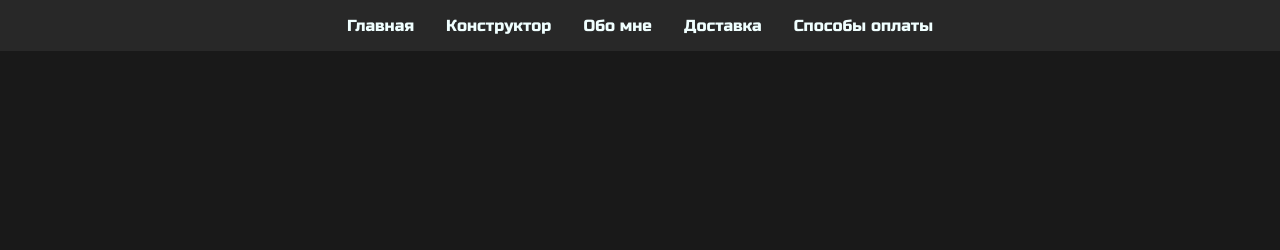
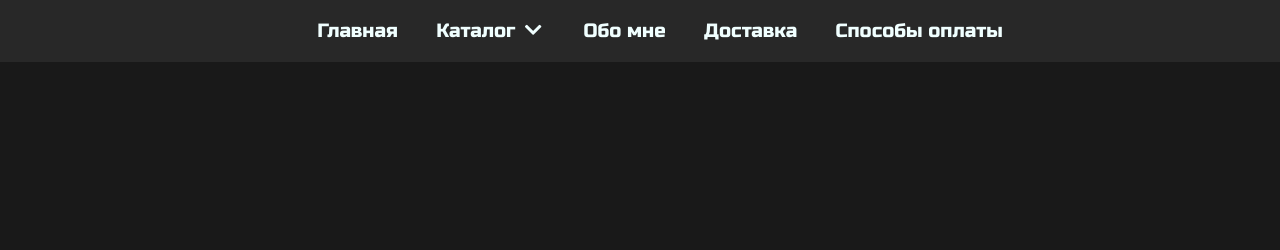
Before and after one commit to Battilus/yellowvegasite, a Django app: page / in a window 1280 px wide. Shown: the part 50-300 px from the top of the page. Run offline with Django 3.2, Linux system fonts and the light colour scheme; some libraries are stand-ins or nearby versions.

Commit message:
nav dodelat'

```diff
--- a/shop/urls.py
+++ b/shop/urls.py
@@ -3,9 +3,8 @@ from django.urls import path, include
 from shop.views import main_page, about, constructor, delivery, payment
 
 urlpatterns = [
-
     path('about/', about),
-    path('constructor/', constructor),
+    path('catalog/', constructor),
     path('delivery/', delivery),
     path('payment/', payment),
     path('', main_page),
--- a/shop/views.py
+++ b/shop/views.py
@@ -6,7 +6,7 @@ def main_page(request):
 
 
 def constructor(request):
-    return render_to_response('_constructor.html')
+    return render_to_response('_catalog.html')
 
 
 def about(request):
--- a/static/css/style.css
+++ b/static/css/style.css
@@ -34,12 +34,24 @@ nav {
     align-items: center;
 }
 
+nav .topmenu {
+    display: inline-flex;
+    justify-content: center;
+    align-items: center;
+    margin: 0;
+}
+
+nav .topmenu li {
+    list-style-type: none;
+}
+
 nav a {
     display: inline-block;
     color: azure;
     text-decoration: none;
-    padding: 1em;
-
+    padding: 1em 1em 1em 1em;
+    font-size: 1.2em;
+    outline: none;
 }
 
 nav a:hover {
@@ -50,3 +62,7 @@ nav a:hover {
     -o-transition: all 0.5s ease;
     transition: all 0.5s ease;
 }
+
+.disable {
+    display: none;
+}
--- a/static/js/script.js
+++ b/static/js/script.js
@@ -0,0 +1,18 @@
+$(document).ready(function () {
+    // navigation
+    let nav_flag = false;
+    let chevron_off = $('#chevron-off');
+    let chevron_on = $('#chevron-on').addClass('disable');
+    $('#nav-item-catalog').click(function () {
+        if (nav_flag === false) {
+            chevron_on.removeClass('disable');
+            chevron_off.addClass('disable');
+            nav_flag = true
+        } else {
+            chevron_on.addClass('disable');
+            chevron_off.removeClass('disable');
+            nav_flag = false
+        }
+
+    })
+});
--- /dev/null
+++ b/templates/blocks/_catalog.html
@@ -0,0 +1,6 @@
+{% extends "index.html" %}
+{% block catalog %}
+<div class="row">
+
+</div>
+{% endblock  %}
--- a/templates/blocks/_constructor.html
+++ /dev/null
@@ -1,4 +0,0 @@
-{% extends "index.html" %}
-{% block constructor %}
-
-{% endblock  %}
--- a/templates/index.html
+++ b/templates/index.html
@@ -4,11 +4,13 @@
 <head>
   <meta charset="UTF-8">
   <title>Yellow Vega Custom Shop</title>
+  <link rel="stylesheet" href="https://use.fontawesome.com/releases/v5.6.1/css/all.css"
+        integrity="sha384-gfdkjb5BdAXd+lj+gudLWI+BXq4IuLW5IT+brZEZsLFm++aCMlF1V92rMkPaX4PP" crossorigin="anonymous">
   <link href="https://fonts.googleapis.com/css?family=Oswald|Pangolin|Press+Start+2P|Russo+One" rel="stylesheet">
   <link rel="stylesheet" type="text/css" href="{% static 'css/bootstrap-grid.min.css' %}">
   <link rel="stylesheet" type="text/css" href="{% static 'css/style.css' %}">
+  <script src="{% static 'js/jquery-3.3.1.min.js' %}"></script>
   <script src="{% static 'js/bootstrap.min.js' %}"></script>
-  <script src="{% static 'js/jquery-3.3.1.min.js' %}"></script>
   <script src="{% static 'js/script.js' %}"></script>
 </head>
 <body>
@@ -22,15 +24,26 @@
     </div>
 
     <nav class="row justify-content-center">
-      <div class="col-8">
-        <div class="nav-wrapper-el">
-          <a href="/">Главная</a>
-          <a href="/constructor/">Конструктор</a>
-          <a href="/about/">Обо мне</a>
-          <a href="/delivery/">Доставка</a>
-          <a href="/payment/">Способы оплаты</a>
+
+      <div class="col-8 nav-wrapper-el">
+        <ul class="topmenu">
+          <li><a href="/">Главная</a></li>
+          <li><a id="nav-item-catalog" href="#">Каталог
+            <i id="chevron-off" class="fa fa-chevron-down fa-fw" aria-hidden="true"></i>
+            <i id="chevron-on" class="fa fa-chevron-up fa-fw" aria-hidden="true"></i>
+          </a></li>
+          <li><a href="/about/">Обо мне</a></li>
+          <li><a href="/delivery/">Доставка</a></li>
+          <li><a href="/payment/">Способы оплаты</a></li>
+        </ul>
+      </div>
+      <div class="col-12">
+        <div class="row justify-content-center">
+          <div class="col-2"></div>
         </div>
       </div>
+
+
     </nav>
 
   </div>
@@ -38,7 +51,7 @@
 
 <main>
   {% block main %}{% endblock %}
-  {% block constructor %}{% endblock %}
+  {% block catalog %}{% endblock %}
   {% block delivery %}{% endblock %}
   {% block payment %}{% endblock %}
   {% block about %}{% endblock %}
```
